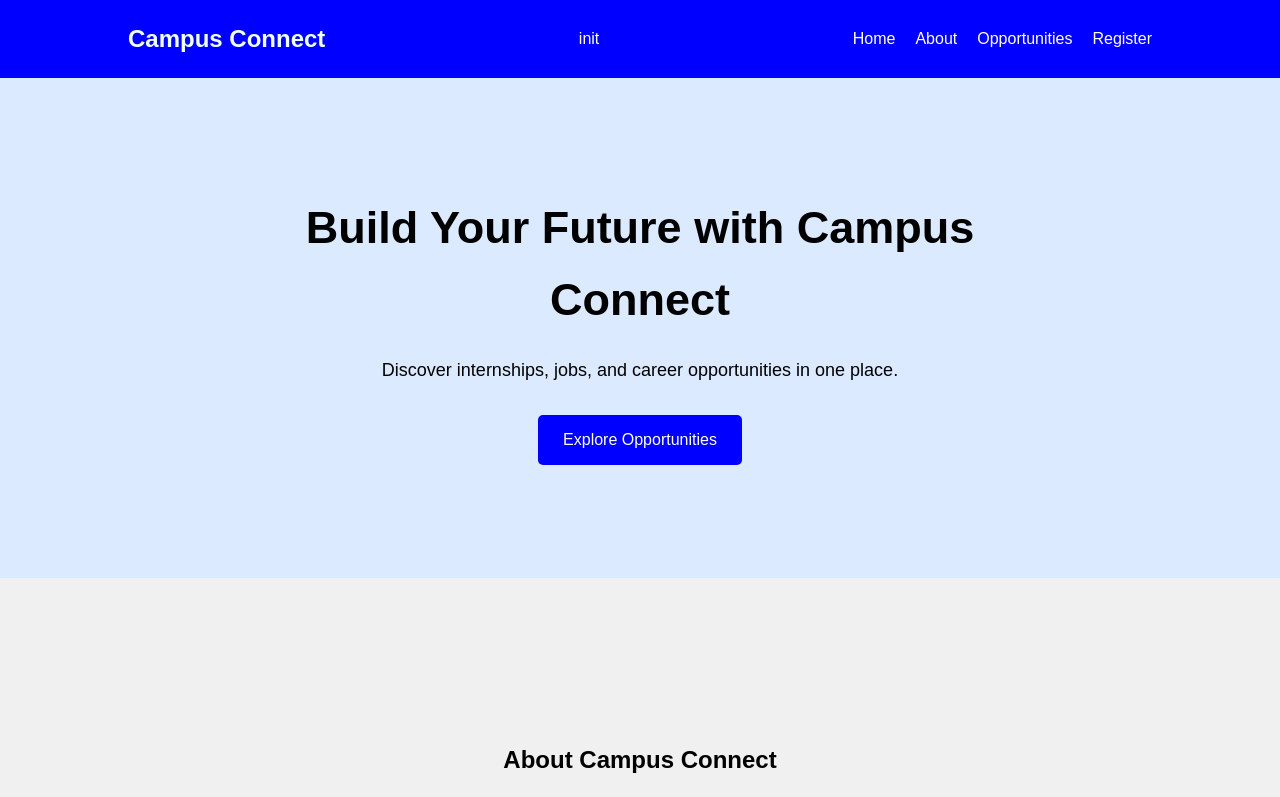
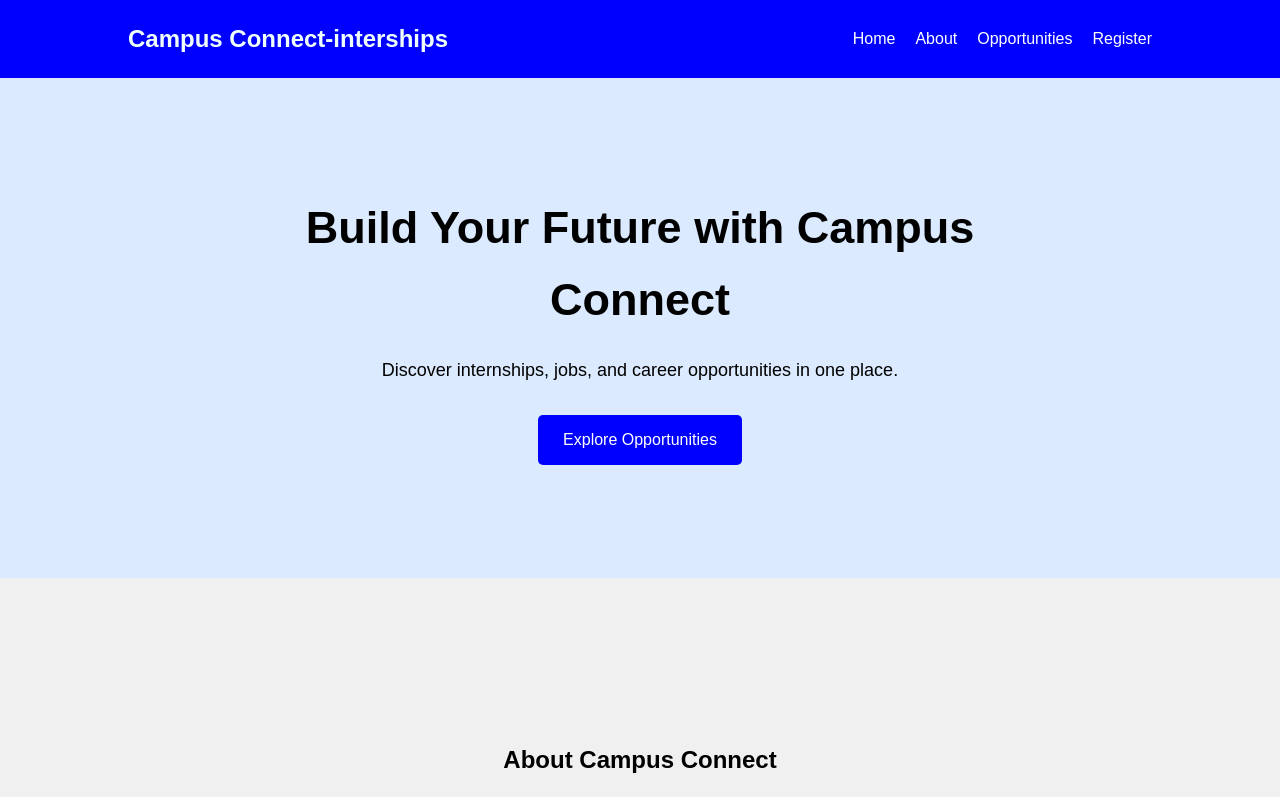
Before and after one commit to Abzal-Shihan/campusconnect, a plain HTML site: page index.html in a window 1280 px wide. Shown: the top 797 px of the page. Drawn offline with Linux system fonts and the light colour scheme.

Commit message:
campus upated

```diff
--- a/index.html
+++ b/index.html
@@ -10,7 +10,7 @@
 <body>
     <header>
         <nav class="navbar">
-            <h2 class="logo">Campus Connect</h2>init
+            <h2 class="logo">Campus Connect-interships</h2>
             <div class="nav-links">
                 <a href="#home">Home</a>
                 <a href="#about">About</a>
```
